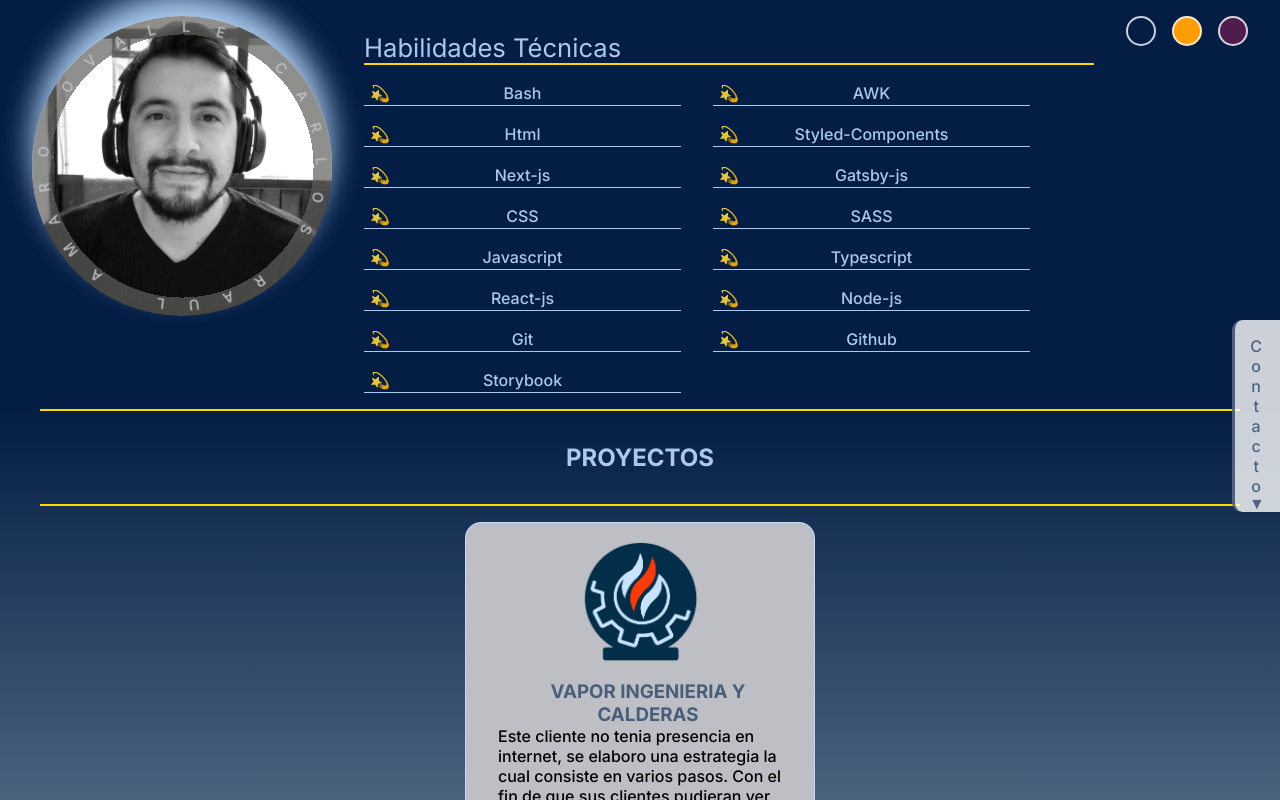
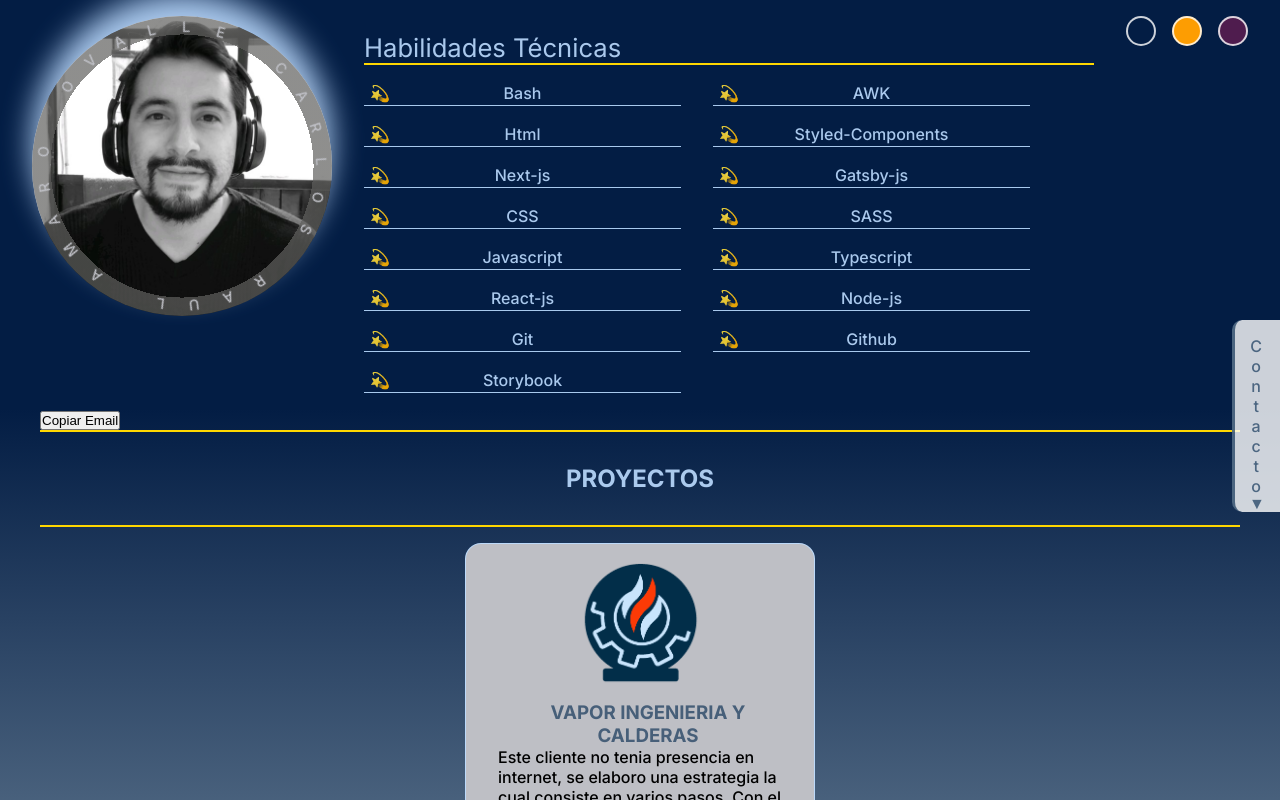
Before and after one commit to includeovalle/portafolio_2023, a Next.js app: page / in a window 1280 px wide. Shown: the top 800 px of the page. Built offline with nearby package versions, Linux system fonts and the light colour scheme.

Commit message:
add side email button

```diff
--- a/app/components/Designs/index.js
+++ b/app/components/Designs/index.js
@@ -4,3 +4,4 @@ export { default as Title } from './title/';
 export { default as Languages } from './languages/';
 export { default as Footer } from './footer/';
 export { default as SocialMedia } from './media/';
+export { default as EmailButton } from './side-email/';
--- /dev/null
+++ b/app/components/Designs/side-email/index.tsx
@@ -0,0 +1,18 @@
+import React from "react";
+import { CopyButton } from "@/app/components";
+
+const Email = "carlosovalle@soultech.studio"
+const buttonText =`Copiar Email`;
+
+const Index = () => {
+
+  return (
+    <>
+
+      <CopyButton display={buttonText} copyThis={Email} />
+
+    </>
+  );
+};
+
+export default Index;
--- a/app/components/button/copyText.tsx
+++ b/app/components/button/copyText.tsx
@@ -1,14 +1,21 @@
 "use client"
 import React, { useState, useCallback } from "react";
 import { Button } from '@/app/components/';
+import { classNamesInterface } from "@/app/types/";
+import { useBgColor } from '@/app/utils/context';
 
-interface Props {
+interface Props extends classNamesInterface{
     display: string;
     copyThis: string;
     }
-const Index = ({display, copyThis}:Props) => {
+
+const Index = ({display, copyThis, className="copy-text"}:Props) => {
 
 const [copyText, setCopyText] = useState(copyThis?copyThis:"");
+
+const {  bgColor } = useBgColor();
+
+  const currentTheme = `${className}__${bgColor}`;
 
   const copyToClipboard = async () => {
     try {
@@ -20,7 +27,7 @@ const [copyText, setCopyText] = useState(copyThis?copyThis:"");
   };
 
     return (
-        <Button type="button" onClick={copyToClipboard} >{display}</Button>
+        <Button type="button" className={ currentTheme } onClick={copyToClipboard} >{display}</Button>
     );
 };
 
--- a/app/page.tsx
+++ b/app/page.tsx
@@ -1,4 +1,4 @@
-import {Card, Title, Languages, SocialMedia} from '@/app/components/Designs'
+import {Card, Title, Languages, SocialMedia, EmailButton } from '@/app/components/Designs'
 import {Htag, RowContainer, Ptag } from '@/app/components/'
 import Logo from '@/public/logo.png'
 
@@ -18,6 +18,7 @@ export default function Home() {
 
   return (
     <>
+      <EmailButton/>
       <SocialMedia/>
       <Title className="subtitle">proyectos</Title>
       <RowContainer>
```
